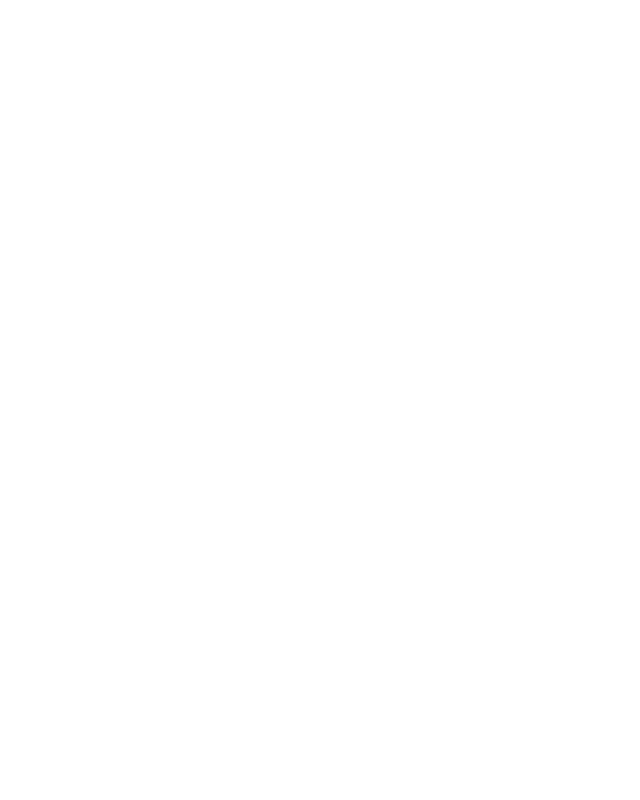
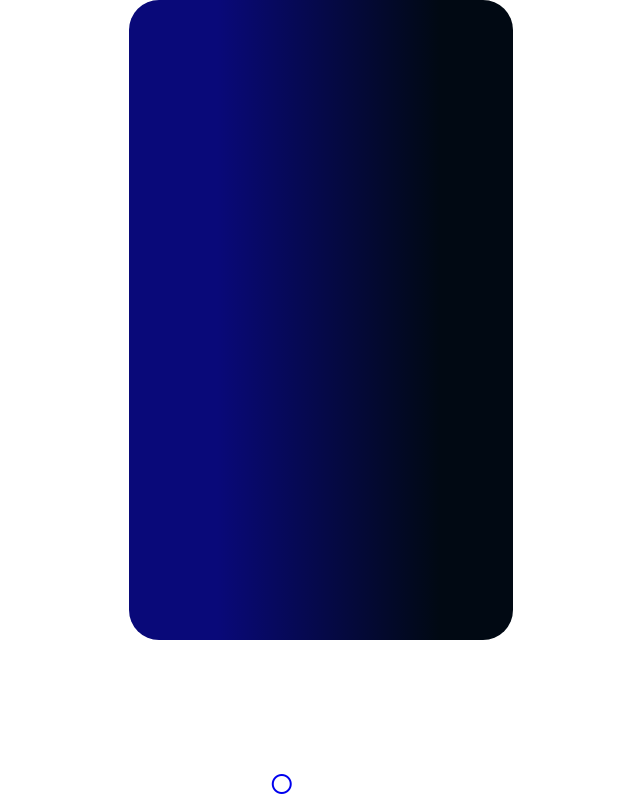
Before and after one commit to TUNISIA-user/app-clone-react, a React (Create React App) app: page /recent in a window 1280 px wide. Before the commit this address had no page. Shown: the whole page, without its empty margins (319-959 px from the left). Built offline with nearby package versions, Linux system fonts and the light colour scheme.

Commit message:
work__push__Myfunction__5

```diff
--- a/src/App.js
+++ b/src/App.js
@@ -6,16 +6,17 @@ import Phone from './Component/Phone';
 import Update from './Component/Update';
 import ShowUpdate from './Component/ShowUpdate';
 import Login from './Component/Login';
-
+import Recenet from './Component/Recenet';
 const App = () => {
   return (
     <Routes>
-      <Route path='/login' element={<Login/>}/>
-      <Route path="/" element={<KeyPad />} />
+      <Route path='/' element={<Login/>}/>
+      <Route path="/login" element={<KeyPad />} />
       <Route path="/loginPage" element={<LoginPage />} />
       <Route path="/phone" element={<Phone />} />
       <Route path="/Update" element={<Update />} />
       <Route path='/ShowUpdate' element = {<ShowUpdate/>}/>
+      <Route path='/recent' element = {<Recenet/>}/>
 
       </Routes>
   );
--- a/src/Component/KeyPad.js
+++ b/src/Component/KeyPad.js
@@ -173,8 +173,8 @@ if(!res){
 
     <div className='container__lvl6' >
       <Link to={"/Update"} style={{textDecoration:"none",color:"white"}} onClick={Handel__Update}>Update</Link>
-      <Link to={"/"} style={{textDecoration:"none",color:"white"}}  >Recentes</Link>
-      <Link to={"/phone"} style={{textDecoration:"none",color:"white"}}  onClick={Hand2} >contacts</Link>
+      <Link to={"/recent"} style={{textDecoration:"none",color:"white"}}  >Recentes</Link>
+      <Link to={"/loginPage"} style={{textDecoration:"none",color:"white"}}  onClick={Hand2} >contacts</Link>
 
     </div>
 
--- a/src/Component/Login.js
+++ b/src/Component/Login.js
@@ -20,7 +20,7 @@ const Login = () => {
                 console.log('User signed in:', userCredential.user);
                 setUserName("")
                 setPassword("")
-                Nav("/")
+                Nav("/login")
 
             })
             .catch((error) => {
--- /dev/null
+++ b/src/Component/Recenet.css
@@ -0,0 +1,67 @@
+*{
+    margin: 0;
+    padding: 0;
+    box-sizing: border-box;
+}
+.recent__container{
+    width: 100%;
+    height: 100vh;
+    background: rgb(9,9,121);
+    background: linear-gradient(90deg, rgba(9,9,121,1) 23%, rgba(1,9,19,1) 81%);
+}
+.clone-app-card{
+    background-color: rgb(43, 41, 41);
+
+    border-radius: 10px;
+    width: 80%;
+    margin-left: auto;
+    margin-right: auto;
+    color: white;
+    text-align: center;
+    display: flex;
+    justify-content: space-around;
+    font-size: 11.3px;
+    font-family: sans-serif;
+
+}
+.login-get{
+
+
+    position: absolute;
+    bottom: 0;
+    right: 50%;
+    left: 46%;
+}
+
+@media   (min-width: 750px) {
+
+    .recent__container{
+        width: 30%;
+        height: 80vh;
+        background: rgb(9,9,121);
+        background: linear-gradient(90deg, rgba(9,9,121,1) 23%, rgba(1,9,19,1) 81%);
+        margin-left: auto;
+        margin-right: auto;
+        border-radius: 30px;
+    }
+    .clone-app-card{
+
+        background-color: rgb(43, 41, 41);
+
+        border-radius: 10px;
+        width: 80%;
+        margin-left: auto;
+        margin-right: auto;
+        color: white;
+        text-align: center;
+        display: flex;
+        justify-content: space-around;
+        font-size: 12px;
+        font-family: sans-serif;
+        padding: 26px;
+
+
+
+  }
+
+}
--- /dev/null
+++ b/src/Component/Recenet.js
@@ -0,0 +1,34 @@
+import React, { useEffect } from 'react'
+import "./Recenet.css"
+import { useGlobalContext  } from '../context/GlobalContext'
+import { Link } from 'react-router-dom'
+const Recenet = () => {
+    const Move = useGlobalContext()
+    let date = new Date();
+    let hours = date.getHours();
+    let minutes = date.getMinutes();
+  return (
+         <>
+          <div className='recent__container'>
+                      <br/>
+             <div className='clone-app'>
+                 {Move.Basket.map((item)=>{
+                  return  <div className='clone-app-card'>
+                    <h1>{item.numero}</h1>
+                    <h1>{hours} : {minutes}</h1>
+
+                  </div>
+
+                 })}
+             </div>
+
+                <div className='login-get'>
+               <Link to={"/login"}>          <span class="material-symbols-outlined">radio_button_unchecked</span>                  </Link>
+             </div>
+
+          </div>
+         </>
+  )
+}
+
+export default Recenet
--- a/src/Component/Update.js
+++ b/src/Component/Update.js
@@ -97,9 +97,9 @@ const Update = () => {
       <div className='conatiner__lvl8' style={{color:"white"}}>
        <span class="material-symbols-outlined" style={{color:"black",fontSize:"27px"}}>menu</span>
 
-       <Link to={"/"} style={{textDecoration:"none",color:"black"}}>             <span class="material-symbols-outlined" style={{color:"black"}}>circle</span>       </Link>
+       <Link to={"/login"} style={{textDecoration:"none",color:"black"}}>             <span class="material-symbols-outlined" style={{color:"black"}}>circle</span>       </Link>
 
-        <Link to={"/"} style={{textDecoration:"none",color:"black"}}>     <span class="material-symbols-outlined" >arrow_back_ios</span></Link>
+        <Link to={"/login"} style={{textDecoration:"none",color:"black"}}>     <span class="material-symbols-outlined" >arrow_back_ios</span></Link>
        </div>
 
 
```
Also changed, not shown: public/POINT/login.png.
